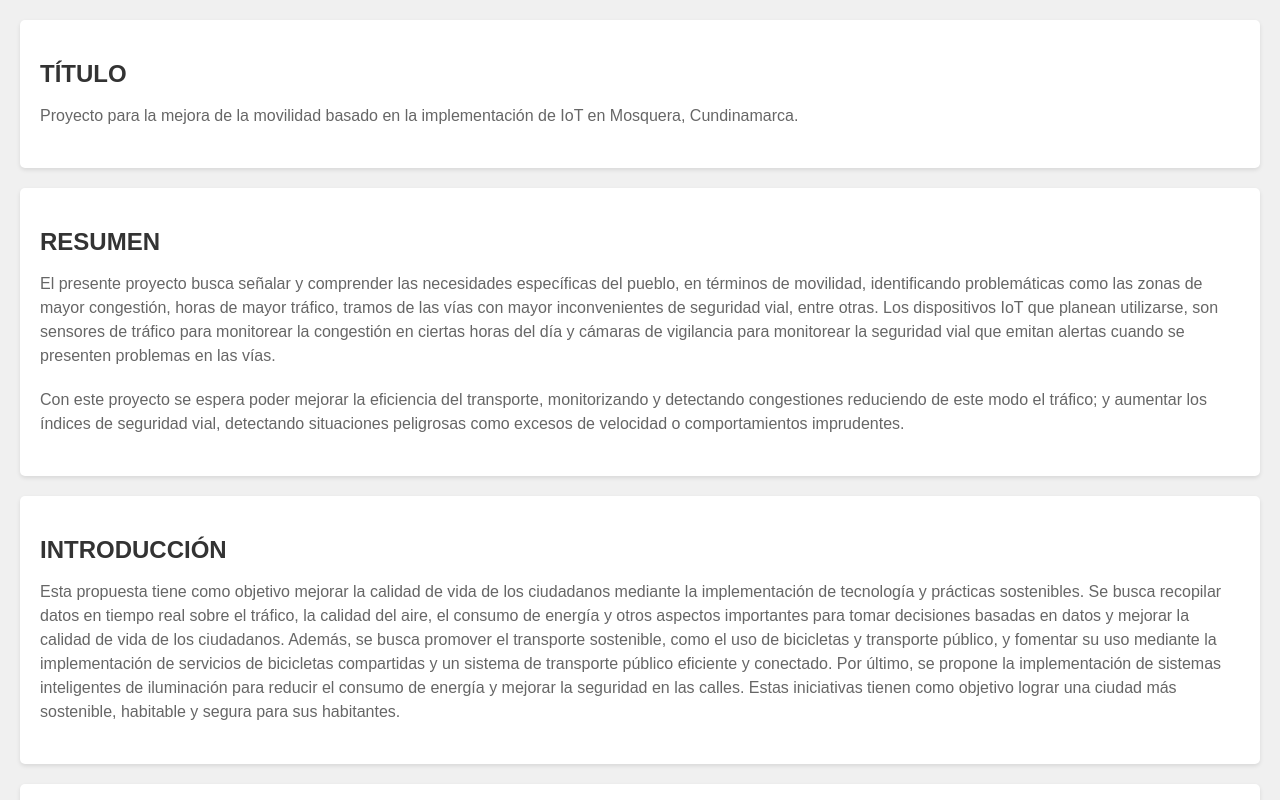
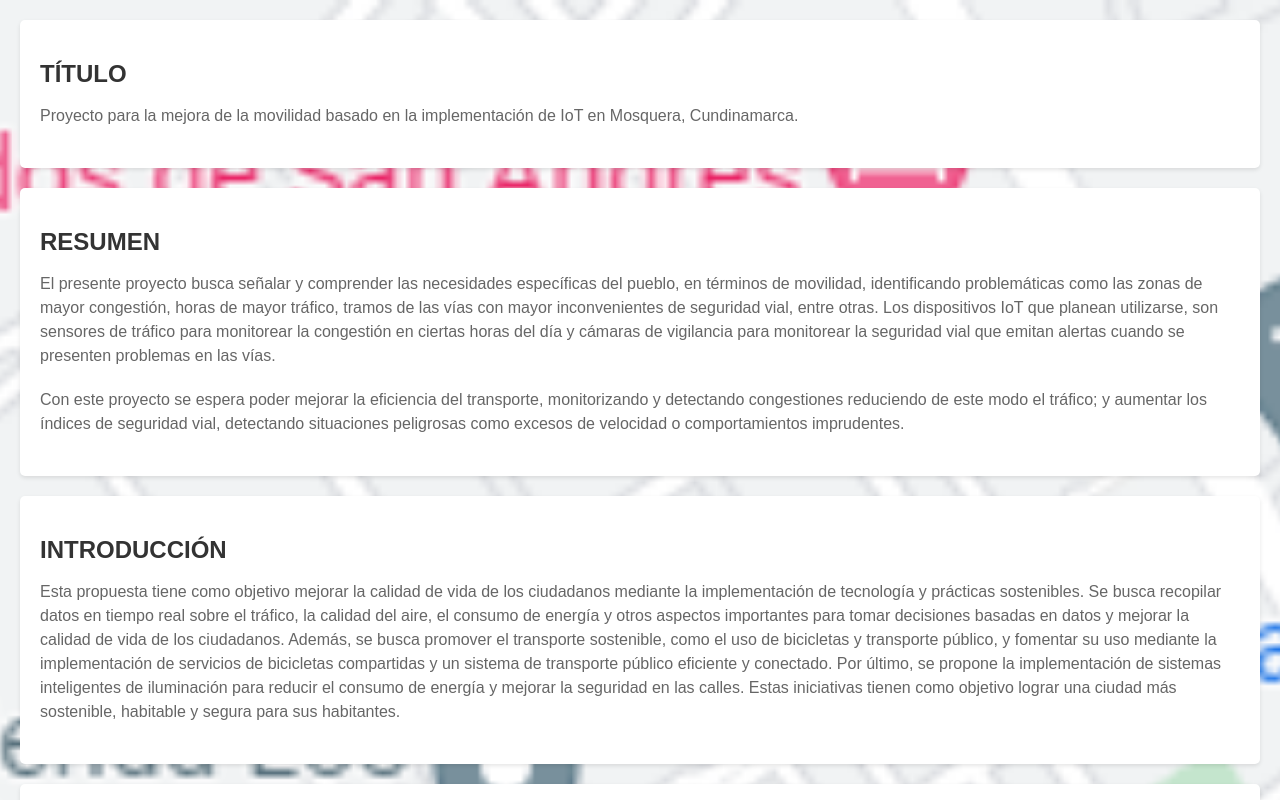
Before and after one commit to Juanse133/seminarioTic, a plain HTML site: page index.html in a window 1280 px wide. Shown: the top 800 px of the page. Drawn offline with Linux system fonts and the light colour scheme.

Commit message:
:lipstick: styles: background image added

```diff
--- a/index.html
+++ b/index.html
@@ -11,7 +11,7 @@
         margin: 0;
         padding: 20px;
         background-color: #f0f0f0;
-        background-image: url("ruta-de-la-imagen.jpg");
+        background-image: url("./Mosquera.png");
         background-size: cover;
         background-repeat: no-repeat;
         background-position: center;
```
Also changed, not shown: Mosquera.png (added).
